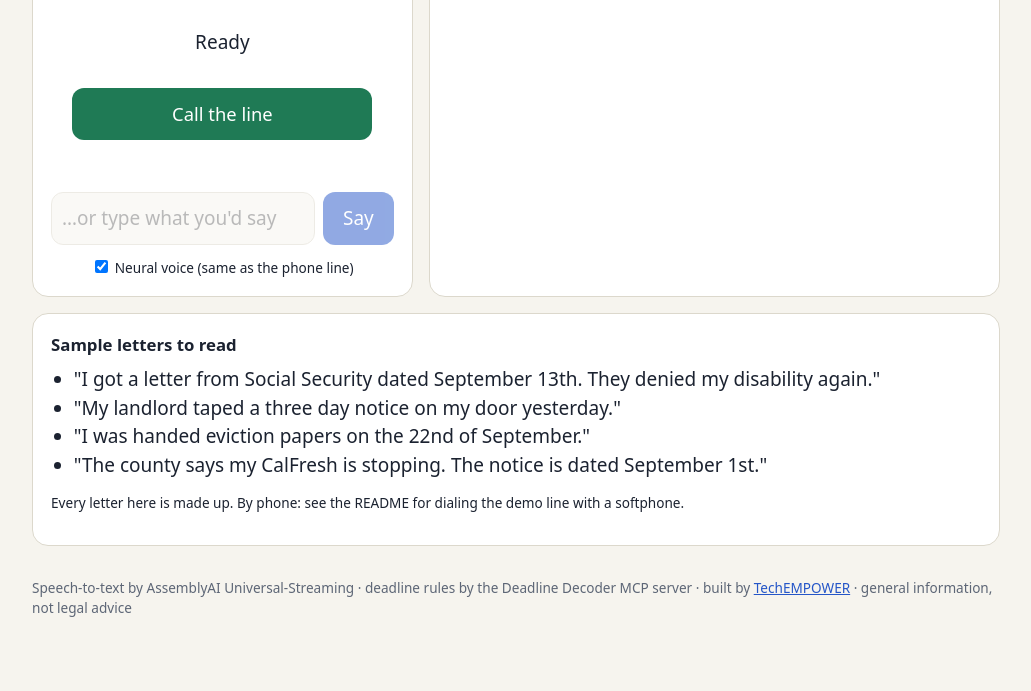
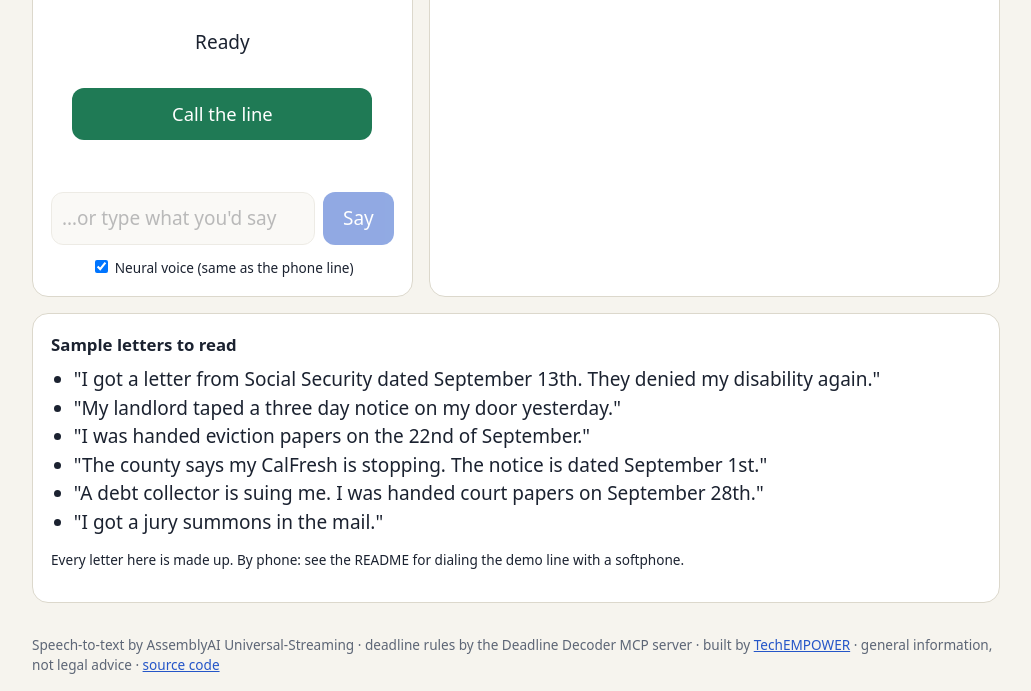
Before and after one commit to jphein/deadline-line, a website: page public/index.html in a window 1280 px wide. Shown: the part 301-992 px from the top of the page, without its empty margins (124-1155 px from the left). Before the commit the page ends 935 px from the top, so only its background shows below. Drawn offline with Linux system fonts and the light colour scheme; no server answers.

Commit message:
feat(web): a link to the source, and two new sample letters
The footer links the repository (the vendored engine is AGPL-3.0-or-later on this branch); samples for a civil summons and a jury summons.

Co-Authored-By: Claude Opus 5.5 <noreply@anthropic.com>

```diff
--- a/public/index.html
+++ b/public/index.html
@@ -36,11 +36,13 @@
       <li>"My landlord taped a three day notice on my door yesterday."</li>
       <li>"I was handed eviction papers on the 22nd of September."</li>
       <li>"The county says my CalFresh is stopping. The notice is dated September 1st."</li>
+      <li>"A debt collector is suing me. I was handed court papers on September 28th."</li>
+      <li>"I got a jury summons in the mail."</li>
     </ul>
     <p class="small">Every letter here is made up. By phone: see the README for dialing the demo line with a softphone.</p>
   </section>
 </main>
-<footer class="small muted">Speech-to-text by AssemblyAI Universal-Streaming · deadline rules by the Deadline Decoder MCP server · built by <a href="https://techempower.org">TechEMPOWER</a> · general information, not legal advice</footer>
+<footer class="small muted">Speech-to-text by AssemblyAI Universal-Streaming · deadline rules by the Deadline Decoder MCP server · built by <a href="https://techempower.org">TechEMPOWER</a> · general information, not legal advice · <a href="https://github.com/jphein/deadline-line">source code</a></footer>
 <script type="module" src="app.js"></script>
 </body>
 </html>
```
